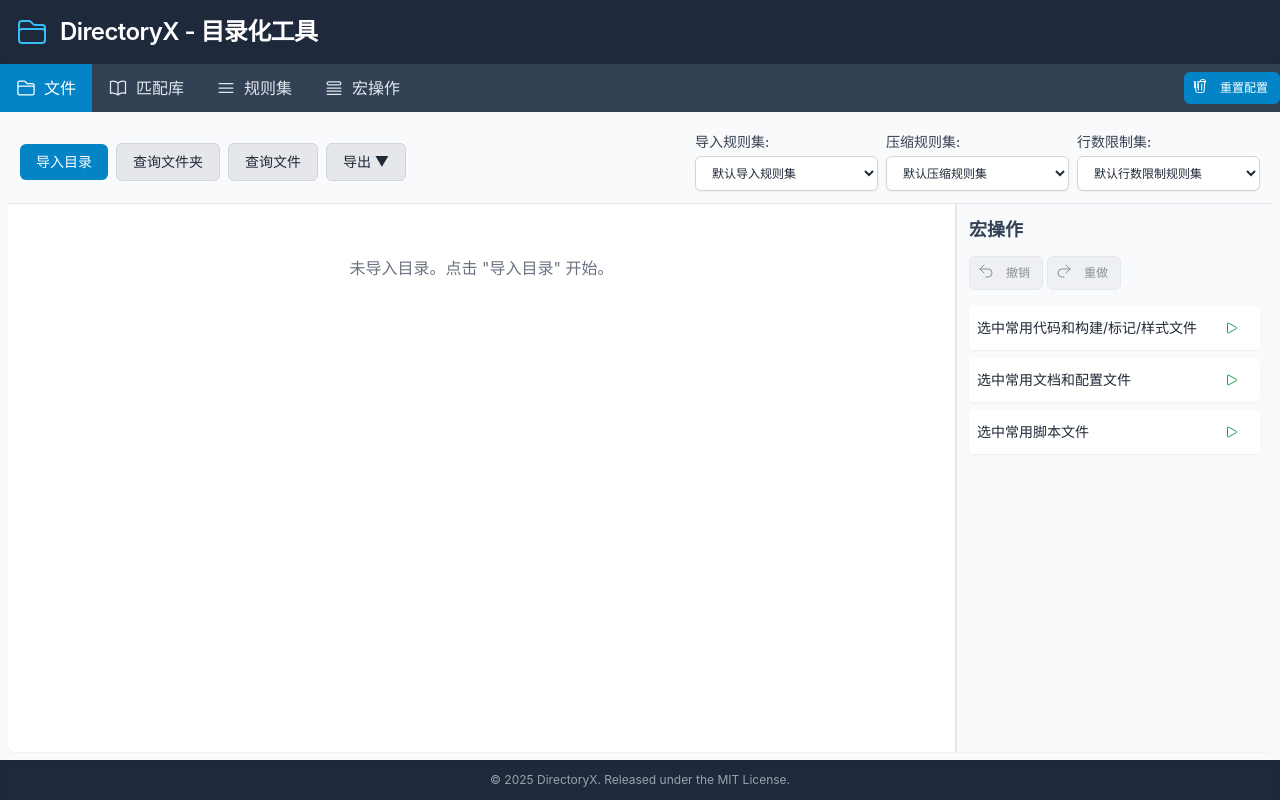
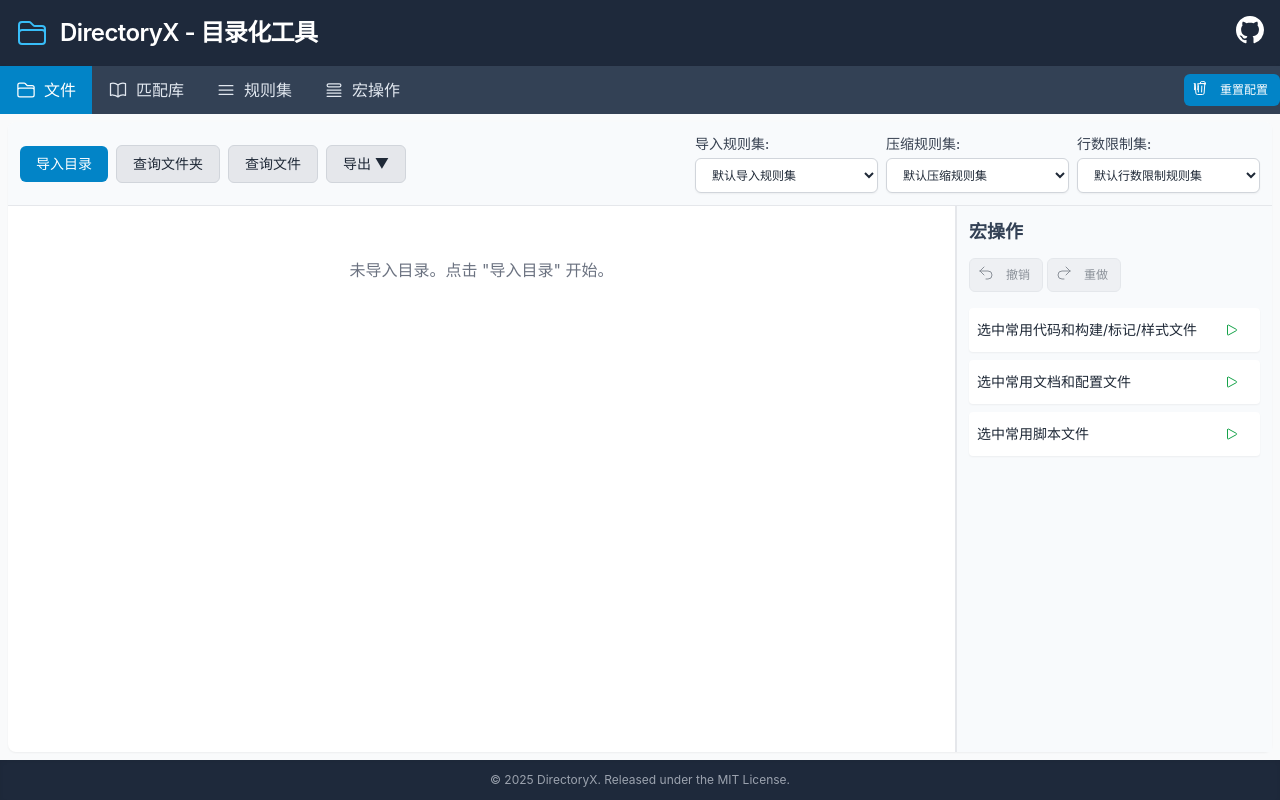
Before and after one commit to f14XuanLv/DirectoryX, a React (Vite) app: page / in a window 1280 px wide. Built offline with nearby package versions, Linux system fonts and the light colour scheme.

Commit message:
fix a lot11

```diff
--- a/App.tsx
+++ b/App.tsx
@@ -6,7 +6,7 @@
 import RulesetsView from './views/RulesetsView';
 import MacroOperationsView from './views/MacroOperationsView';
 import { useAppContext } from './contexts/AppContext';
-import { FOLDER_ICON, LIBRARY_ICON, RULE_ICON, MACRO_ICON, TRASH_ICON } from './constants';
+import { FOLDER_ICON, LIBRARY_ICON, RULE_ICON, MACRO_ICON, TRASH_ICON, GITHUB_ICON } from './constants';
 import Button from './components/common/Button';
 import Tooltip from './components/common/Tooltip';
 
@@ -67,7 +67,19 @@
              {React.cloneElement(FOLDER_ICON, { className: "w-8 h-8 mr-3 text-sky-400"})}
             <h1 className="text-2xl font-semibold tracking-tight">DirectoryX - 目录化工具</h1>
           </div>
-          {/* Reset button removed from here */}
+          <div>
+            <Tooltip text="查看 GitHub 仓库" position="bottom">
+              <a
+                href="https://github.com/f14XuanLv/DirectoryX"
+                target="_blank"
+                rel="noopener noreferrer"
+                aria-label="查看 GitHub 仓库"
+                className="text-white hover:text-gray-300 transition-colors"
+              >
+                {React.cloneElement(GITHUB_ICON, { className: "w-7 h-7" })}
+              </a>
+            </Tooltip>
+          </div>
         </div>
       </header>
 
--- a/constants.ts
+++ b/constants.ts
@@ -32,6 +32,13 @@
 export const RULE_ICON = React.createElement('svg', { xmlns: "http://www.w3.org/2000/svg", fill: "none", viewBox: "0 0 24 24", strokeWidth: 1.5, stroke: "currentColor", className:"w-5 h-5"}, React.createElement('path', { strokeLinecap:"round", strokeLinejoin:"round", d:"M3.75 6.75h16.5M3.75 12h16.5m-16.5 5.25h16.5"}));
 export const MACRO_ICON = React.createElement('svg', { xmlns: "http://www.w3.org/2000/svg", fill: "none", viewBox: "0 0 24 24", strokeWidth: 1.5, stroke: "currentColor", className:"w-5 h-5"}, React.createElement('path', { strokeLinecap:"round", strokeLinejoin:"round", d:"M3.75 12h16.5m-16.5 3.75h16.5M3.75 19.5h16.5M5.625 4.5h12.75a1.875 1.875 0 010 3.75H5.625a1.875 1.875 0 010-3.75z"}));
 export const FILTER_ICON = React.createElement('svg', { xmlns: "http://www.w3.org/2000/svg", fill: "none", viewBox: "0 0 24 24", strokeWidth: 1.5, stroke: "currentColor", className:"w-5 h-5"}, React.createElement('path', { strokeLinecap:"round", strokeLinejoin:"round", d:"M12 3c2.755 0 5.455.232 8.083.678.533.09.917.556.917 1.096v1.044a2.25 2.25 0 01-.659 1.591l-5.432 5.432a2.25 2.25 0 00-.659 1.591v2.927a2.25 2.25 0 01-1.244 2.013L9.75 21v-6.568a2.25 2.25 0 00-.659-1.591L3.659 7.409A2.25 2.25 0 013 5.818V4.774c0-.54.384-1.006.917-1.096A48.32 48.32 0 0112 3z"}));
+export const GITHUB_ICON = React.createElement('svg', {
+  xmlns: "http://www.w3.org/2000/svg",
+  viewBox: "0 0 16 16",
+  fill: "currentColor",
+}, React.createElement('path', {
+  d: "M8 0C3.58 0 0 3.58 0 8c0 3.54 2.29 6.53 5.47 7.59.4.07.55-.17.55-.38 0-.19-.01-.82-.01-1.49-2.01.37-2.53-.49-2.69-.94-.09-.23-.48-.94-.82-1.13-.28-.15-.68-.52-.01-.53.63-.01 1.08.58 1.23.82.72 1.21 1.87.87 2.33.66.07-.52.28-.87.51-1.07-1.78-.2-3.64-.89-3.64-3.95 0-.87.31-1.59.82-2.15-.08-.2-.36-1.02.08-2.12 0 0 .67-.21 2.2.82.64-.18 1.32-.27 2-.27.68 0 1.36.09 2 .27 1.53-1.04 2.2-.82 2.2-.82.44 1.1.16 1.92.08 2.12.51.56.82 1.27.82 2.15 0 3.07-1.87 3.75-3.65 3.95.29.25.54.73.54 1.48 0 1.07-.01 1.93-.01 2.2 0 .21.15.46.55.38A8.013 8.013 0 0016 8c0-4.42-3.58-8-8-8z"
+}));
 
 
 // --- Default Matches ---
```
